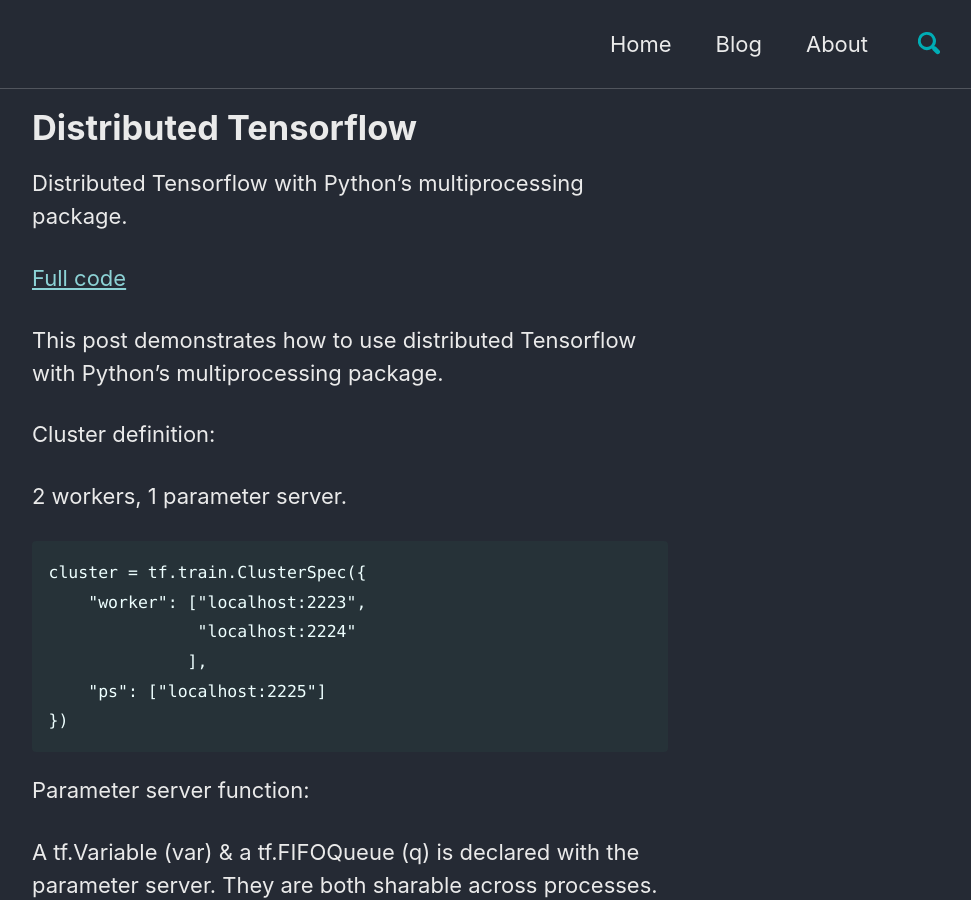
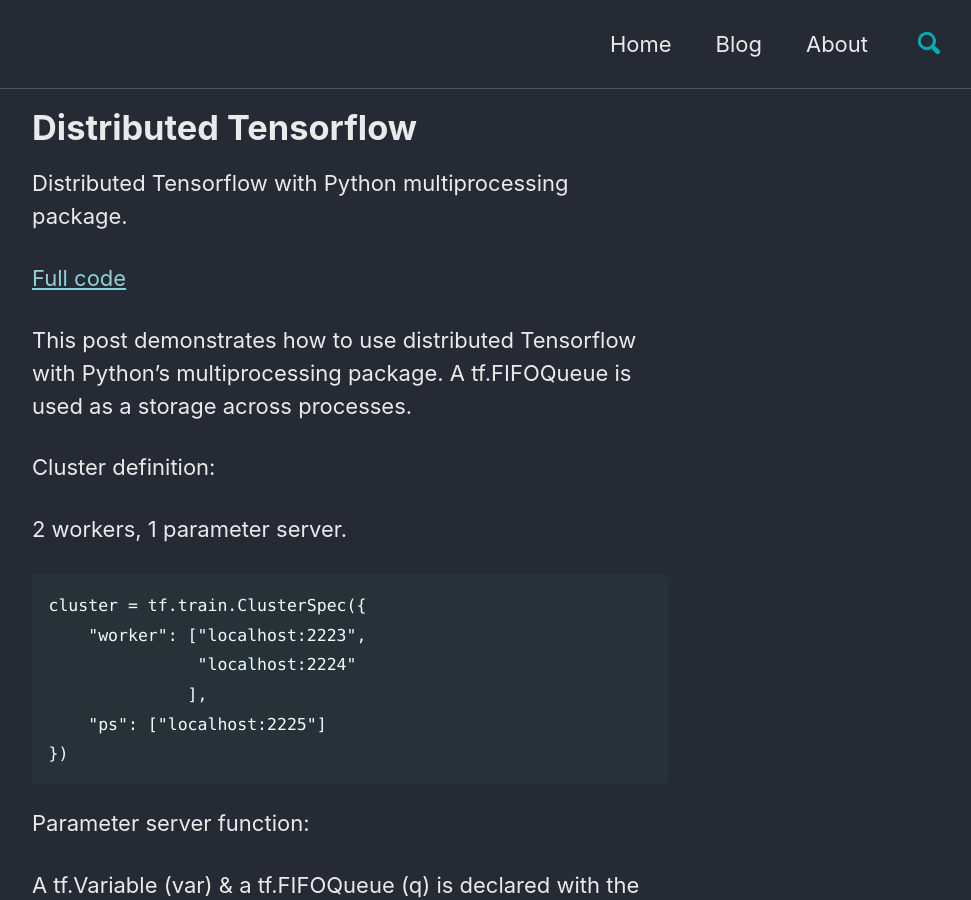
Before and after one commit to ChuaCheowHuan/ChuaCheowHuan.github.io, a Jekyll site: the page built from _posts/2019-06-09-dist_tf.md, in a window 1280 px wide and 900 px high. Shown: the whole window, without its empty margins (290-1261 px from the left). Built offline with Jekyll 4.4.1, drawn with Linux system fonts in a browser that asks for light colours; cached includes are drawn as plain includes; comment, search, counter and statistics services are not loaded; some of the changed text lies outside the part shown.

Commit message:
edit post tf_dist

```diff
--- a/_posts/2019-06-09-dist_tf.md
+++ b/_posts/2019-06-09-dist_tf.md
@@ -4,12 +4,12 @@
 title: Distributed Tensorflow
 
 ---
-Distributed Tensorflow with Python's multiprocessing package.
+Distributed Tensorflow with Python multiprocessing package.
 
 [Full code](https://github.com/ChuaCheowHuan/misc_code_examples/blob/master/tf/dist_tf/dist_tf.ipynb)
 
 This post demonstrates how to use distributed Tensorflow with Python's
-multiprocessing package.
+multiprocessing package. A tf.FIFOQueue is used as a storage across processes.
 
 Cluster definition:
 
```
